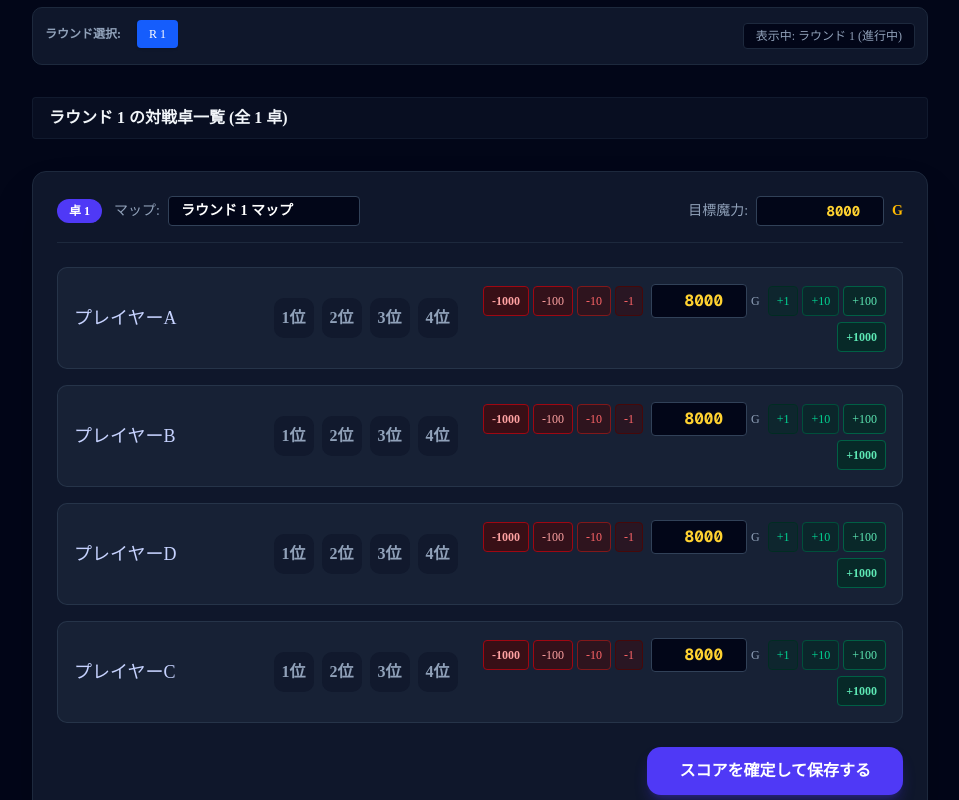
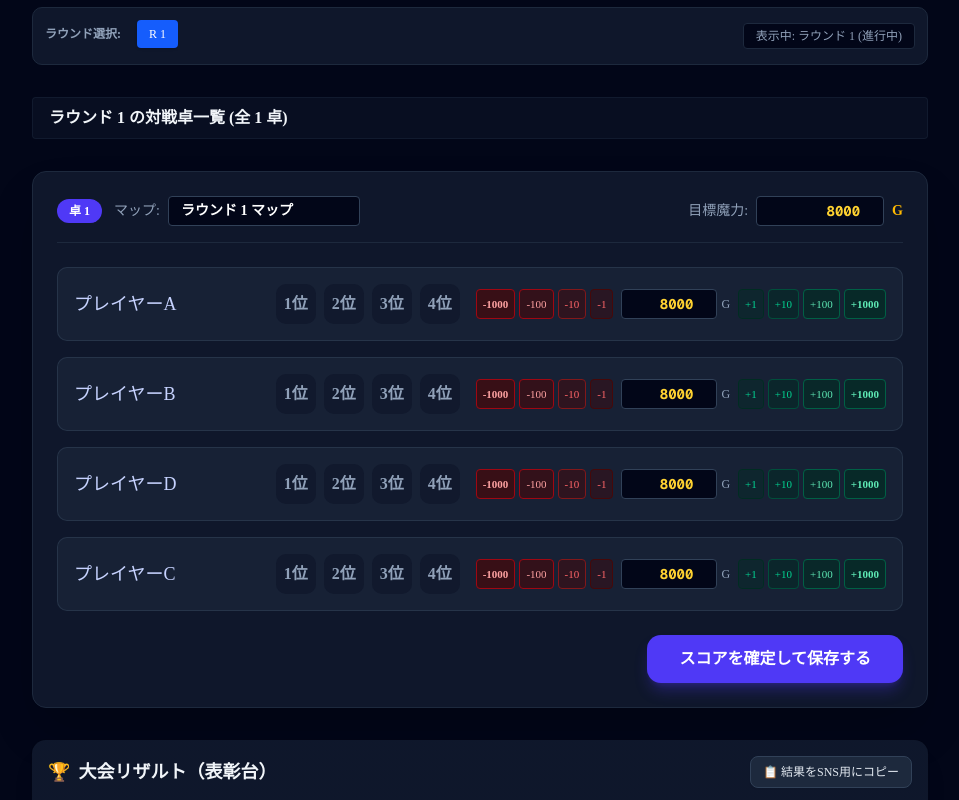
Before and after one commit to tsukasaogiri/culdcept-tournament, a Next.js app: page / in a window 1280 px wide. Both pictures are taken after a click on the button "ラウンド1の卓組み（ペアリング）を作成する". Shown: the part 236-1036 px from the top of the page, without its empty margins (160-1119 px from the left). Built offline with nearby package versions, Linux system fonts and the light colour scheme.

Commit message:
fix magic buttons inline layout and width

```diff
--- a/components/MatchScoreInput.tsx
+++ b/components/MatchScoreInput.tsx
@@ -133,7 +133,7 @@ export default function MatchScoreInput({
   };
 
   return (
-    <div className="w-full max-w-5xl bg-slate-900 border border-slate-800 rounded-xl p-6 shadow-2xl text-slate-100">
+    <div className="w-full max-w-6xl bg-slate-900 border border-slate-800 rounded-xl p-6 shadow-2xl text-slate-100">
       <div className="flex flex-col md:flex-row items-start md:items-center justify-between gap-4 mb-6 pb-4 border-b border-slate-800">
         <div className="flex items-center gap-3 w-full md:w-auto">
           <span className="bg-indigo-600 text-white text-xs px-3 py-1 rounded-full font-semibold shrink-0">
@@ -204,43 +204,43 @@ export default function MatchScoreInput({
                 })}
               </div>
 
-              {/* 魔力調整ボタン群（横一列にスッキリ配置） */}
-              <div className="flex items-center gap-1 flex-wrap justify-center xl:justify-end">
+              {/* 魔力調整ボタン群（完全に1行に収まるように調整） */}
+              <div className="flex items-center gap-1 flex-nowrap justify-center xl:justify-end">
                 <button
                   type="button"
                   onClick={() => handleMagicChange(player.userId, -1000)}
-                  className="px-2 py-1.5 bg-red-950/70 hover:bg-red-900 border border-red-800 text-red-300 rounded text-xs font-semibold"
+                  className="px-1.5 py-1.5 bg-red-950/70 hover:bg-red-900 border border-red-800 text-red-300 rounded text-[11px] font-semibold shrink-0"
                 >
                   -1000
                 </button>
                 <button
                   type="button"
                   onClick={() => handleMagicChange(player.userId, -100)}
-                  className="px-2 py-1.5 bg-red-950/60 hover:bg-red-900 border border-red-800 text-red-300 rounded text-xs"
+                  className="px-1.5 py-1.5 bg-red-950/60 hover:bg-red-900 border border-red-800 text-red-300 rounded text-[11px] shrink-0"
                 >
                   -100
                 </button>
                 <button
                   type="button"
                   onClick={() => handleMagicChange(player.userId, -10)}
-                  className="px-2 py-1.5 bg-red-950/50 hover:bg-red-900 border border-red-900 text-red-400 rounded text-xs"
+                  className="px-1.5 py-1.5 bg-red-950/50 hover:bg-red-900 border border-red-900 text-red-400 rounded text-[11px] shrink-0"
                 >
                   -10
                 </button>
                 <button
                   type="button"
                   onClick={() => handleMagicChange(player.userId, -1)}
-                  className="px-2 py-1.5 bg-red-950/40 hover:bg-red-900 border border-red-950 text-red-400 rounded text-xs"
+                  className="px-1.5 py-1.5 bg-red-950/40 hover:bg-red-900 border border-red-950 text-red-400 rounded text-[11px] shrink-0"
                 >
                   -1
                 </button>
 
-                <div className="flex items-center gap-1 mx-1">
+                <div className="flex items-center gap-1 mx-1 shrink-0">
                   <input
                     type="number"
                     value={currentMagic}
                     onChange={(e) => handleMagicInput(player.userId, e.target.value)}
-                    className="w-24 bg-slate-950 border border-slate-700 rounded px-2 py-1 text-right font-mono text-amber-300 font-bold focus:outline-none focus:ring-2 focus:ring-indigo-500"
+                    className="w-24 bg-slate-950 border border-slate-700 rounded px-2 py-1 text-right font-mono text-amber-300 font-bold focus:outline-none focus:ring-2 focus:ring-indigo-500 text-sm"
                   />
                   <span className="text-xs text-slate-400">G</span>
                 </div>
@@ -248,28 +248,28 @@ export default function MatchScoreInput({
                 <button
                   type="button"
                   onClick={() => handleMagicChange(player.userId, 1)}
-                  className="px-2 py-1.5 bg-emerald-950/40 hover:bg-emerald-900 border border-emerald-950 text-emerald-400 rounded text-xs"
+                  className="px-1.5 py-1.5 bg-emerald-950/40 hover:bg-emerald-900 border border-emerald-950 text-emerald-400 rounded text-[11px] shrink-0"
                 >
                   +1
                 </button>
                 <button
                   type="button"
                   onClick={() => handleMagicChange(player.userId, 10)}
-                  className="px-2 py-1.5 bg-emerald-950/50 hover:bg-emerald-900 border border-emerald-900 text-emerald-400 rounded text-xs"
+                  className="px-1.5 py-1.5 bg-emerald-950/50 hover:bg-emerald-900 border border-emerald-900 text-emerald-400 rounded text-[11px] shrink-0"
                 >
                   +10
                 </button>
                 <button
                   type="button"
                   onClick={() => handleMagicChange(player.userId, 100)}
-                  className="px-2 py-1.5 bg-emerald-950/60 hover:bg-emerald-900 border border-emerald-800 text-emerald-300 rounded text-xs"
+                  className="px-1.5 py-1.5 bg-emerald-950/60 hover:bg-emerald-900 border border-emerald-800 text-emerald-300 rounded text-[11px] shrink-0"
                 >
                   +100
                 </button>
                 <button
                   type="button"
                   onClick={() => handleMagicChange(player.userId, 1000)}
-                  className="px-2 py-1.5 bg-emerald-950/70 hover:bg-emerald-900 border border-emerald-800 text-emerald-300 rounded text-xs font-semibold"
+                  className="px-1.5 py-1.5 bg-emerald-950/70 hover:bg-emerald-900 border border-emerald-800 text-emerald-300 rounded text-[11px] font-semibold shrink-0"
                 >
                   +1000
                 </button>
```
